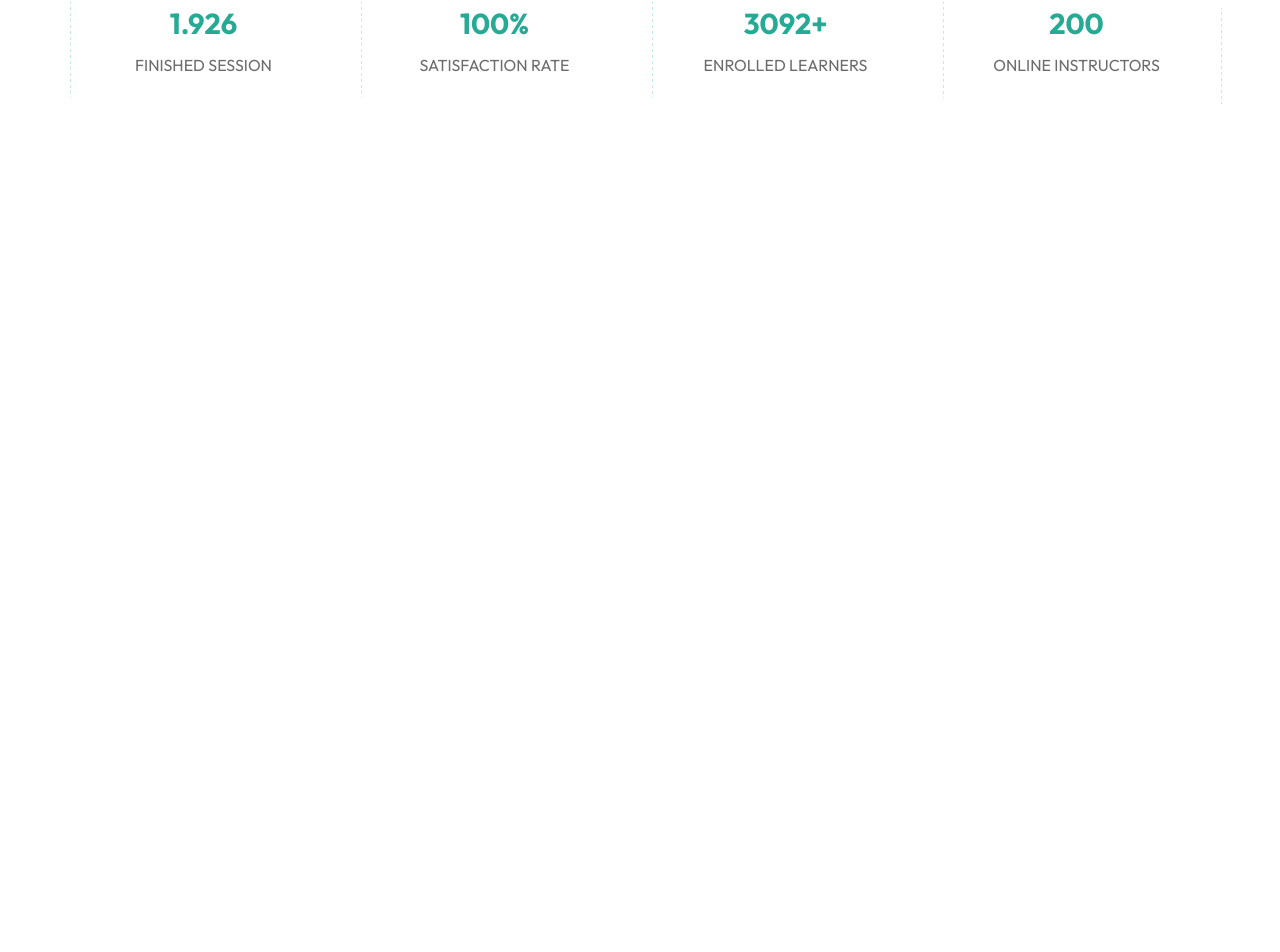
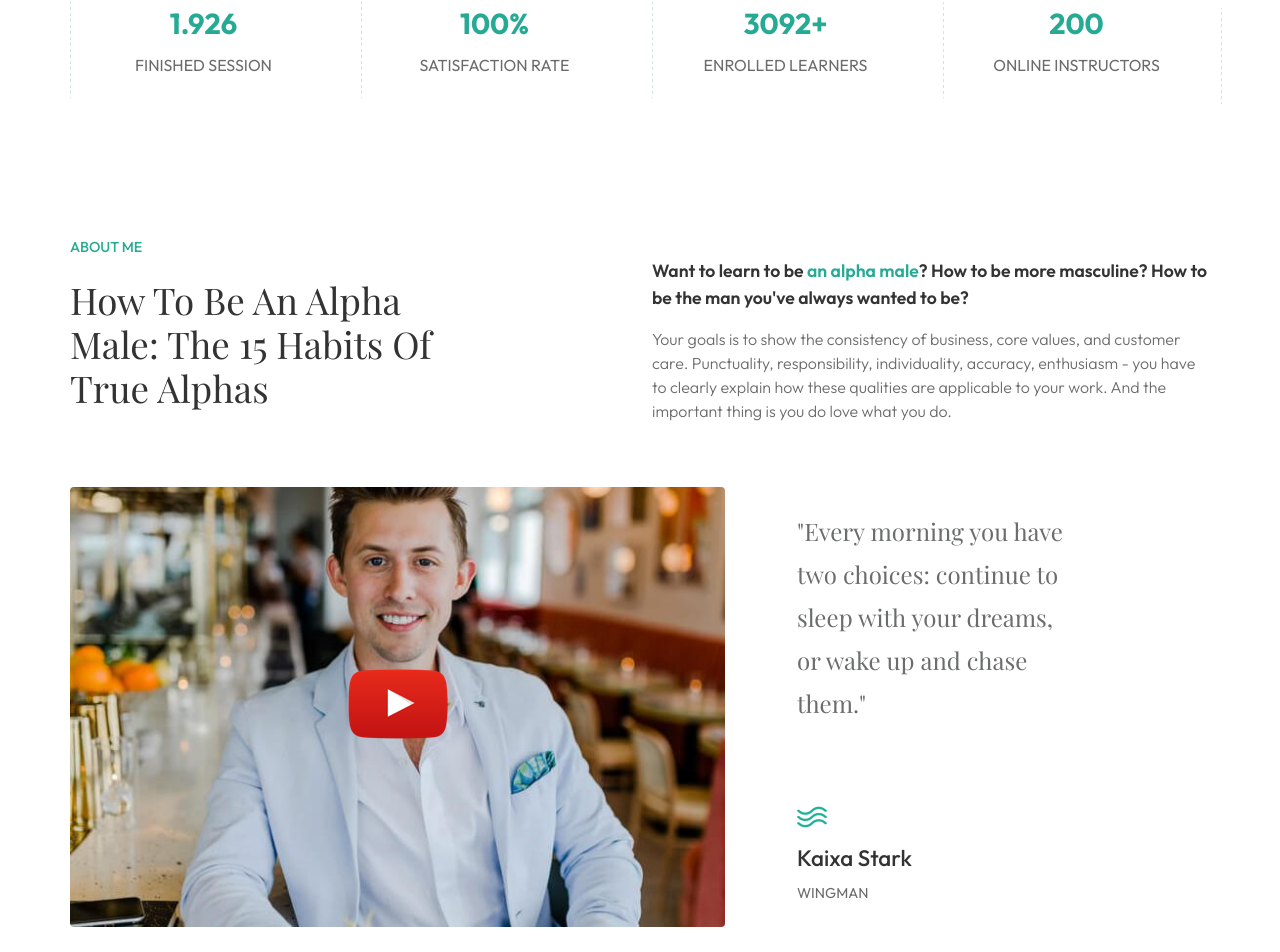
Before and after one commit to federicofrasca796/proj-html-vuejs, a Vue app: page / in a window 1280 px wide. Shown: the part 797-1749 px from the top of the page. Before the commit the page ends 954 px from the top, so only its background shows below. Built offline with nearby package versions, Linux system fonts and the light colour scheme.

Commit message:
add section 2

```diff
--- a/src/components/SiteMain.vue
+++ b/src/components/SiteMain.vue
@@ -18,6 +18,55 @@
         <div class="col-3 accomplishment">
           <div class="numbers">200</div>
           <div class="text-uppercase txt">online instructors</div>
+        </div>
+      </div>
+    </section>
+
+    <!-- SECTION 2 "About Me" -->
+    <section class="container">
+      <div class="section_title primary_color">about me</div>
+      <div class="row justify-content-between">
+        <div class="col-4">
+          <h2 class="text-capitalize">
+            how to be an alpha male: the 15 habits of true alphas
+          </h2>
+        </div>
+        <div class="col-6">
+          <p class="copybait">
+            Want to learn to be
+            <span class="primary_color">an alpha male</span>? How to be more
+            masculine? How to be the man you've always wanted to be?
+          </p>
+          <p>
+            Your goals is to show the consistency of business, core values, and
+            customer care. Punctuality, responsibility, individuality, accuracy,
+            enthusiasm - you have to clearly explain how these qualities are
+            applicable to your work. And the important thing is you do love what
+            you do.
+          </p>
+        </div>
+      </div>
+
+      <div class="row mt-5 align-items-center">
+        <a href="#" class="col-7 video">
+          <img
+            src="../assets/img/home-movation-video-poster-670x450.jpg"
+            alt="video thumbnail - coach max sitting in a bar with a smiling face"
+            class="rounded"
+            width="100%"
+          />
+        </a>
+
+        <div class="col-3 ms-5">
+          <p class="quote">
+            "Every morning you have two choices: continue to sleep with your
+            dreams, or wake up and chase them."
+          </p>
+
+          <div class="quote_info">
+            <div class="quote_author">Kaixa Stark</div>
+            <div class="author_team">wingman</div>
+          </div>
         </div>
       </div>
     </section>
@@ -73,5 +122,42 @@ export default {
   .txt {
     color: $light_grey;
   }
+
+  //=================
+  //Section 2
+  .video {
+    position: relative;
+    &::after {
+      content: url("../assets/img/icon-youtube-play.png");
+      position: absolute;
+      top: 50%;
+      left: 50%;
+      transform: translate(-50%, -50%);
+    }
+  }
+  .quote {
+    font-family: "Playfair Display", serif;
+    margin-bottom: 2rem;
+    font-size: 1.5rem;
+    line-height: 2.7rem;
+  }
+  .quote_info {
+    margin-top: 5rem;
+    &::before {
+      content: url("../assets/img/home-movation-shape-01.png");
+      display: block;
+    }
+    .quote_author {
+      font-size: 1.4rem;
+      font-weight: 500;
+      color: $dark_grey;
+      margin: 0.5rem 0;
+    }
+    .author_team {
+      font-size: 0.9rem;
+      text-transform: uppercase;
+      color: $light_grey;
+    }
+  }
 }
 </style>
```
